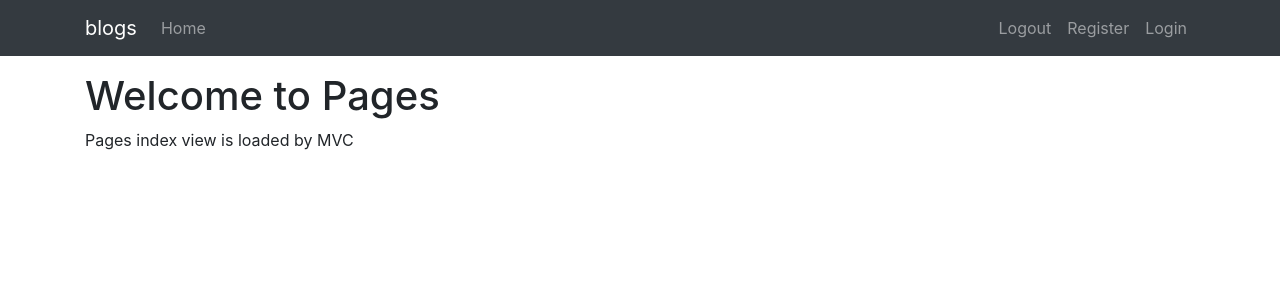
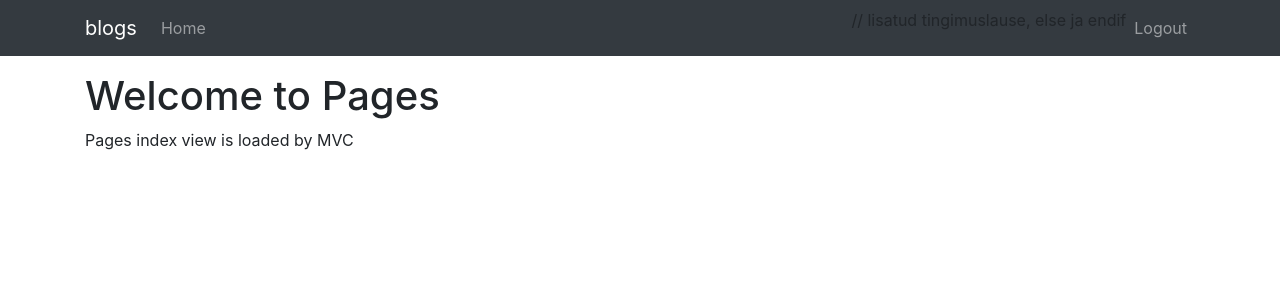
Before and after one commit to taivo911/blog, a PHP site: page / in a window 1280 px wide. Shown: the top 300 px of the page. Run offline with PHP 8.4, Linux system fonts and the light colour scheme; the visitor is signed in with stand-in values (Sample User, id 1); tables that the repository leaves empty hold one stand-in row (values such as "Sample post"); data that the repository does not hold is empty.

Commit message:
Loodud sisse logitud kasutaja navigatsiooni riba

```diff
--- a/app/views/inc/navbar.php
+++ b/app/views/inc/navbar.php
@@ -13,15 +13,19 @@
                 </li>
             </ul>
             <ul class="navbar-nav ml-auto">
+                // lisatud tingimuslause, else ja endif
+                <?php if (isset($_SESSION['user_id'])): ?>
                     <li class="nav-item">
                         <a href="<?php echo URLROOT; ?>/users/logout" class="nav-link">Logout</a>
                     </li>
+                <?php else: ?>
                     <li class="nav-item">
                         <a href="<?php echo URLROOT; ?>/users/register" class="nav-link">Register</a>
                     </li>
                     <li class="nav-item">
                         <a href="<?php echo URLROOT; ?>/users/login" class="nav-link">Login</a>
                     </li>
+                <?php endif; ?>
             </ul>
         </div>
     </div>
```
